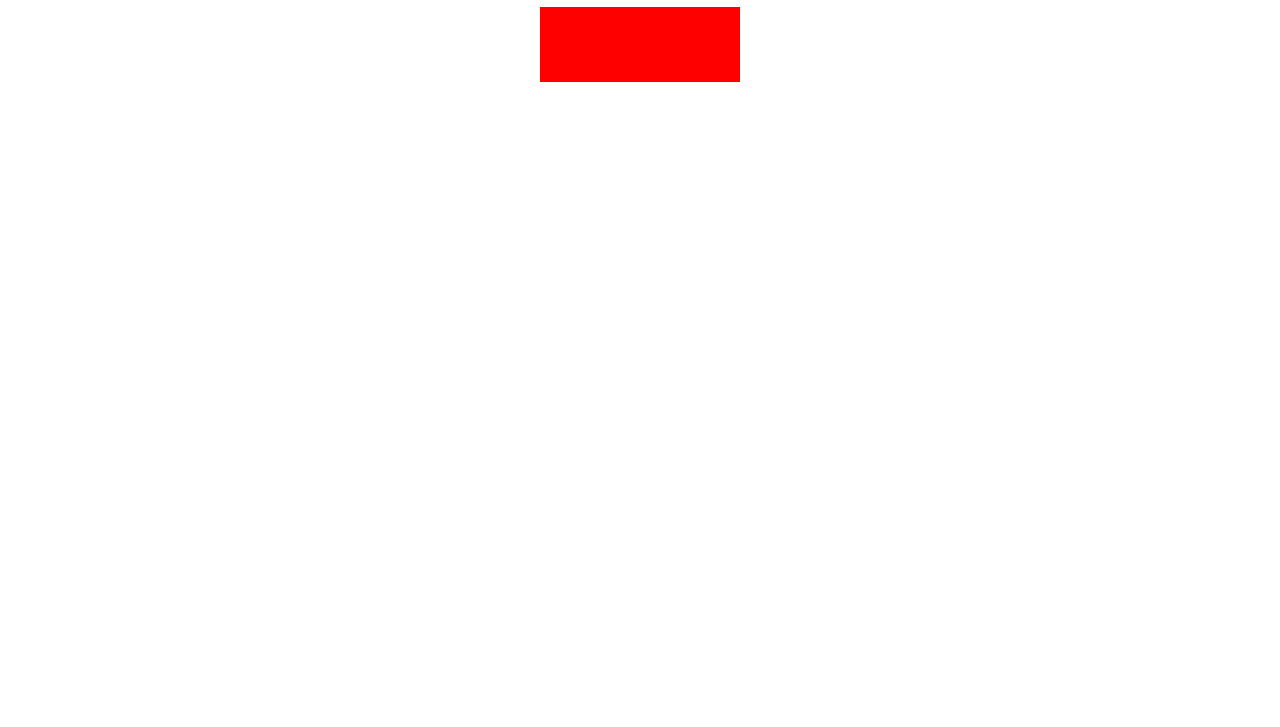
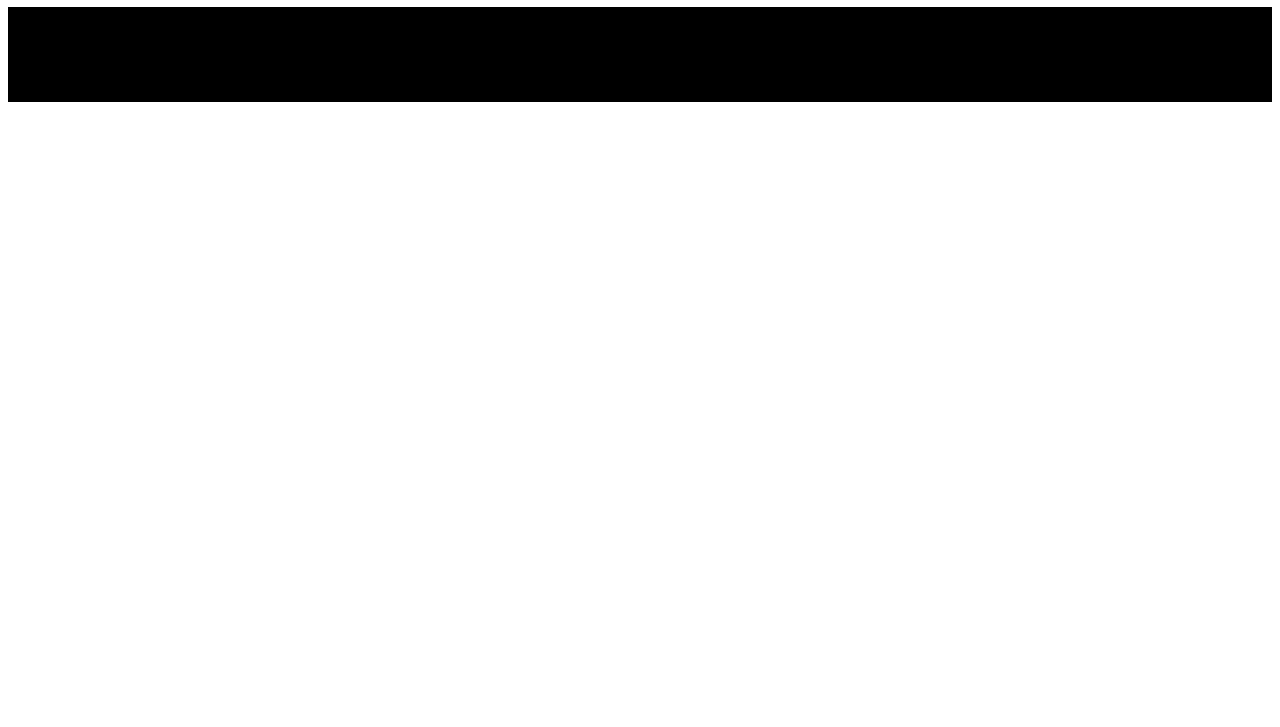
Before and after one commit to druidLex/Elisej-s-Colored-Markers, a plain HTML site: page index.html in a window 1280 px wide. Shown: the part 73-800 px from the top of the page. Drawn offline with Linux system fonts and the light colour scheme.

Commit message:
edit css 2023/06/01

```diff
--- a/css/styles.css
+++ b/css/styles.css
@@ -1,9 +1,25 @@
 h1 {
     text-align: center;
 }
+
+.container {
+    background-color: rgb(0, 0, 0);
+}
+
 .marker {
-    margin: auto;
     width: 200px;
     height: 25px;
-    background-color: red;
+    margin: 10px auto;
 }
+
+.one {
+    background-color: rgb(0, 0, 0);
+}
+
+.two {
+    background-color: rgb(0, 0, 0);
+}
+
+.three {
+    background-color: rgb(0, 0, 0);
+}
```
